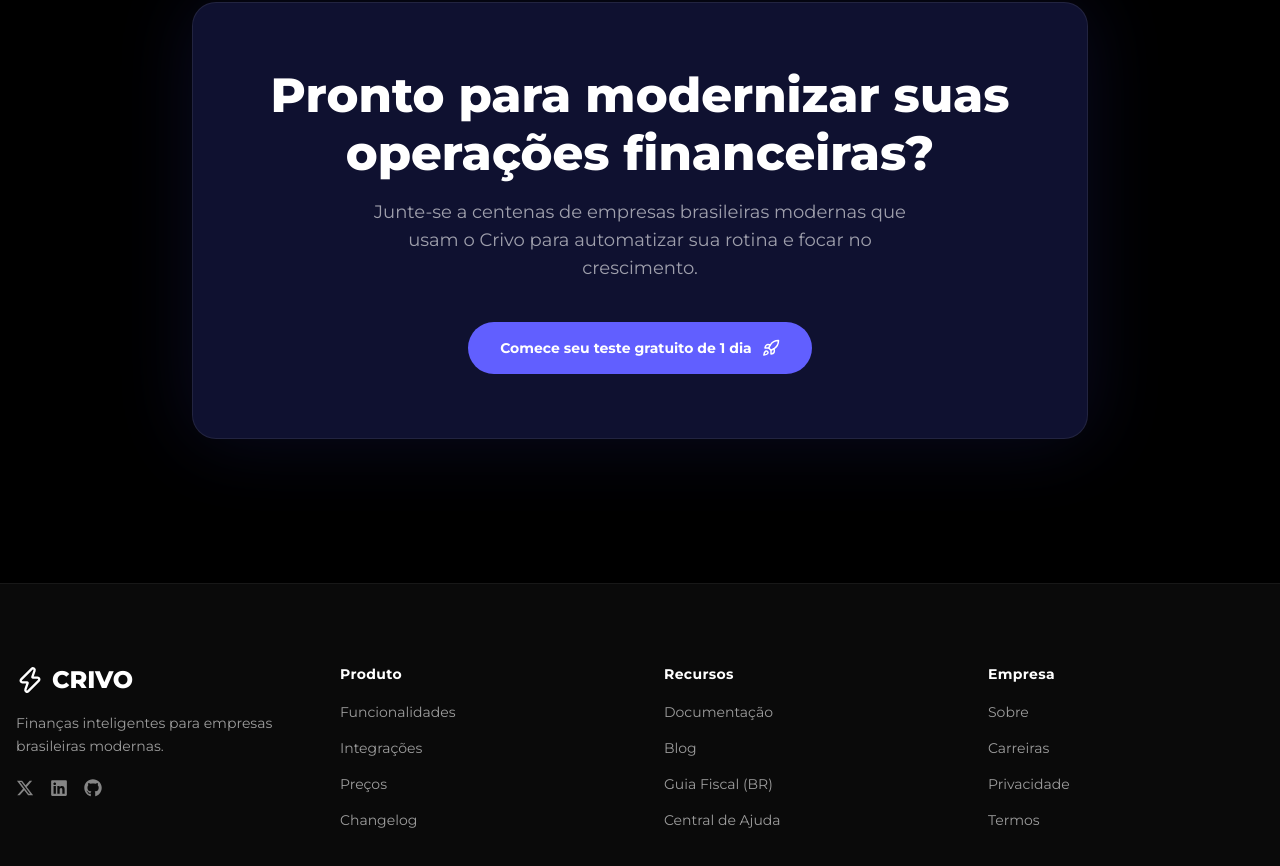
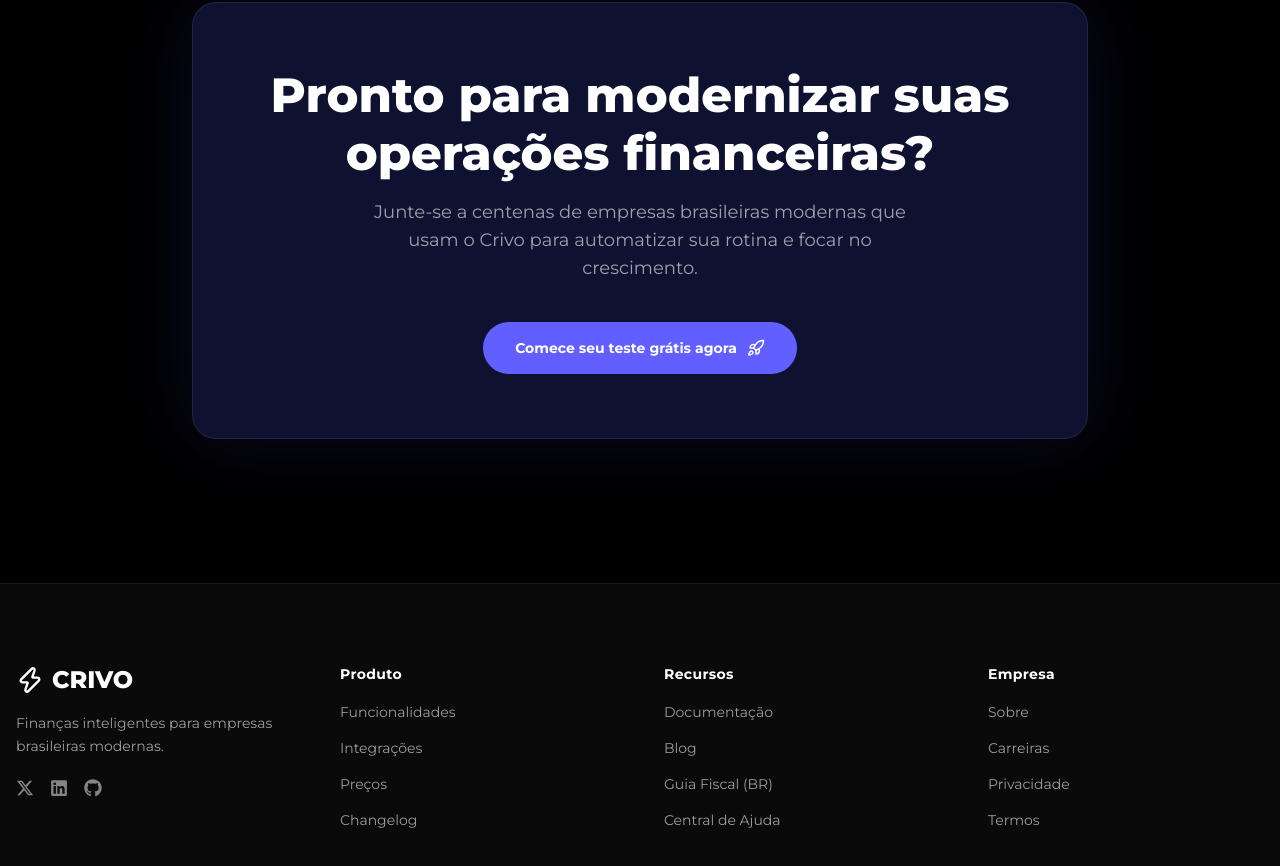
Before and after one commit to geraldobl58/crivo, a Next.js app in the folder apps/crivo-fe/: page / in a window 1280 px wide. Shown: the part 3032-3898 px from the top of the page. Built offline with nearby package versions, Linux system fonts and the light colour scheme; no server answers.

Commit message:
feat: update call-to-action label for clarity and engagement

```diff
--- a/apps/crivo-fe/src/components/SectionCta/index.tsx
+++ b/apps/crivo-fe/src/components/SectionCta/index.tsx
@@ -15,7 +15,7 @@ export const SectionCta = ({
   id,
   title = "Pronto para modernizar suas operações financeiras?",
   description = "Junte-se a centenas de empresas brasileiras modernas que usam o Crivo para automatizar sua rotina e focar no crescimento.",
-  ctaLabel = "Comece seu teste gratuito de 1 dia",
+  ctaLabel = "Comece seu teste grátis agora",
   ctaHref = "/signup",
   ctaIcon = <Rocket size={18} />,
 }: SectionCtaProps) => {
```
